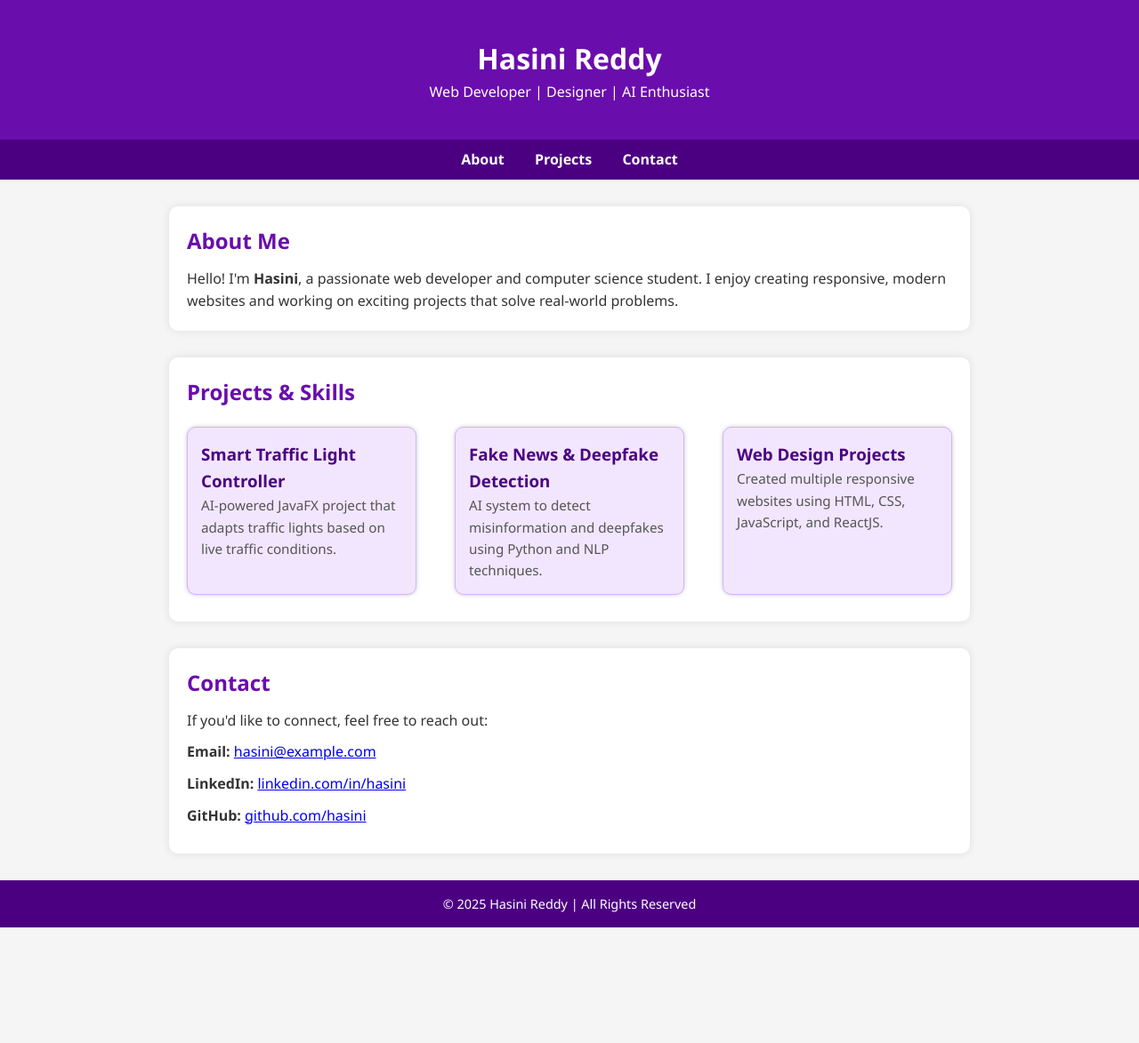
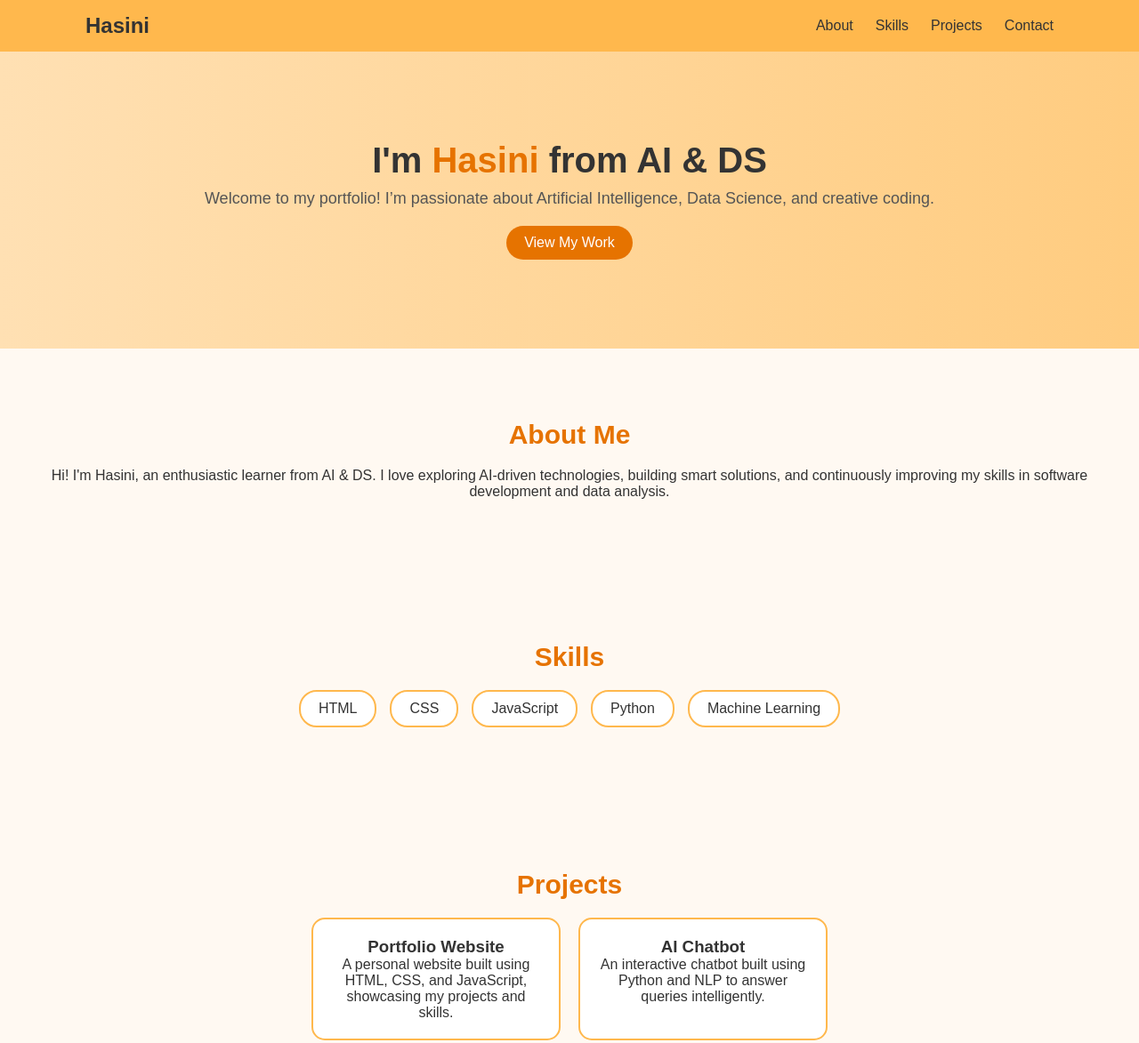
Before and after one commit to yannahasinireddy17/portfolio-hasini, a plain HTML site: page index.html in a window 1280 px wide. Shown: the top 1173 px of the page at 89% size. Before the commit the page ends 1043 px from the top, so only its background shows below. Drawn offline with Linux system fonts and the light colour scheme.

Commit message:
updated about info and design

```diff
--- a/index.html
+++ b/index.html
@@ -3,71 +3,80 @@
 <head>
   <meta charset="UTF-8">
   <meta name="viewport" content="width=device-width, initial-scale=1.0">
-  <title>Hasini Reddy | Portfolio</title>
+  <title>Hasini | Portfolio</title>
   <link rel="stylesheet" href="style.css">
 </head>
-
 <body>
-  <!-- Header Section -->
+  <!-- ===== HEADER ===== -->
   <header>
-    <h1>Hasini Reddy</h1>
-    <p>Web Developer | Designer | AI Enthusiast</p>
+    <nav>
+      <h2 class="logo">Hasini</h2>
+      <ul class="nav-links">
+        <li><a href="#about">About</a></li>
+        <li><a href="#skills">Skills</a></li>
+        <li><a href="#projects">Projects</a></li>
+        <li><a href="#contact">Contact</a></li>
+      </ul>
+    </nav>
   </header>
 
-  <!-- Navigation -->
-  <nav>
-    <ul>
-      <li><a href="#about">About</a></li>
-      <li><a href="#projects">Projects</a></li>
-      <li><a href="#contact">Contact</a></li>
-    </ul>
-  </nav>
+  <!-- ===== HERO SECTION ===== -->
+  <section class="hero">
+    <div class="hero-text">
+      <h1>I'm <span>Hasini</span> from AI & DS</h1>
+      <p>Welcome to my portfolio! I’m passionate about Artificial Intelligence, Data Science, and creative coding.</p>
+      <a href="#projects" class="btn">View My Work</a>
+    </div>
+  </section>
 
-  <!-- About Section -->
-  <section id="about">
+  <!-- ===== ABOUT SECTION ===== -->
+  <section id="about" class="section">
     <h2>About Me</h2>
     <p>
-      Hello! I'm <strong>Hasini</strong>, a passionate web developer and computer science student.
-      I enjoy creating responsive, modern websites and working on exciting projects that solve real-world problems.
+      Hi! I'm Hasini, an enthusiastic learner from AI & DS. I love exploring AI-driven technologies,
+      building smart solutions, and continuously improving my skills in software development and data analysis.
     </p>
   </section>
 
-  <!-- Projects Section -->
-  <section id="projects">
-    <h2>Projects & Skills</h2>
-    <div class="projects">
-      <div class="card">
-        <h3>Smart Traffic Light Controller</h3>
-        <p>AI-powered JavaFX project that adapts traffic lights based on live traffic conditions.</p>
+  <!-- ===== SKILLS SECTION ===== -->
+  <section id="skills" class="section">
+    <h2>Skills</h2>
+    <div class="skills-container">
+      <div class="skill">HTML</div>
+      <div class="skill">CSS</div>
+      <div class="skill">JavaScript</div>
+      <div class="skill">Python</div>
+      <div class="skill">Machine Learning</div>
+    </div>
+  </section>
+
+  <!-- ===== PROJECTS SECTION ===== -->
+  <section id="projects" class="section">
+    <h2>Projects</h2>
+    <div class="projects-container">
+      <div class="project-card">
+        <h3>Portfolio Website</h3>
+        <p>A personal website built using HTML, CSS, and JavaScript, showcasing my projects and skills.</p>
       </div>
-      <div class="card">
-        <h3>Fake News & Deepfake Detection</h3>
-        <p>AI system to detect misinformation and deepfakes using Python and NLP techniques.</p>
-      </div>
-      <div class="card">
-        <h3>Web Design Projects</h3>
-        <p>Created multiple responsive websites using HTML, CSS, JavaScript, and ReactJS.</p>
+      <div class="project-card">
+        <h3>AI Chatbot</h3>
+        <p>An interactive chatbot built using Python and NLP to answer queries intelligently.</p>
       </div>
     </div>
   </section>
 
-  <!-- Contact Section -->
-  <section id="contact">
-    <h2>Contact</h2>
-    <p>If you'd like to connect, feel free to reach out:</p>
-    <ul>
-      <li><strong>Email:</strong> <a href="mailto:hasini@example.com">hasini@example.com</a></li>
-      <li><strong>LinkedIn:</strong> <a href="https://linkedin.com" target="_blank">linkedin.com/in/hasini</a></li>
-      <li><strong>GitHub:</strong> <a href="https://github.com" target="_blank">github.com/hasini</a></li>
-    </ul>
+  <!-- ===== CONTACT SECTION ===== -->
+  <section id="contact" class="section">
+    <h2>Contact Me</h2>
+    <p>Email: <a href="mailto:hasini@example.com">hasini@example.com</a></p>
+    <p>GitHub: <a href="https://github.com/yannahasinireddy17" target="_blank">yannahasinireddy17</a></p>
   </section>
 
-  <!-- Footer -->
+  <!-- ===== FOOTER ===== -->
   <footer>
-    <p>© 2025 Hasini Reddy | All Rights Reserved</p>
+    <p>© 2025 Hasini | All Rights Reserved</p>
   </footer>
 
-  <!-- JavaScript File -->
   <script src="script.js"></script>
 </body>
 </html>
--- a/style.css
+++ b/style.css
@@ -1,110 +1,161 @@
-/* General Reset */
 * {
   margin: 0;
   padding: 0;
   box-sizing: border-box;
+  font-family: "Poppins", sans-serif;
 }
 
-/* Body Styling */
 body {
-  font-family: 'Segoe UI', Arial, sans-serif;
-  line-height: 1.6;
-  background-color: #f5f5f5;
+  background-color: #fff9f2;
+  color: #333;
+  scroll-behavior: smooth;
+}
+
+/* ===== NAVBAR ===== */
+header {
+  background-color: #ffb84d;
+  padding: 15px 0;
+  position: sticky;
+  top: 0;
+  z-index: 100;
+}
+
+nav {
+  display: flex;
+  justify-content: space-between;
+  align-items: center;
+  width: 85%;
+  margin: auto;
+}
+
+.logo {
+  font-size: 24px;
+  font-weight: bold;
+}
+
+.nav-links {
+  list-style: none;
+  display: flex;
+  gap: 25px;
+}
+
+.nav-links a {
+  text-decoration: none;
+  color: #333;
+  font-weight: 500;
+  transition: color 0.3s ease;
+}
+
+.nav-links a:hover {
+  color: #fff;
+}
+
+/* ===== HERO ===== */
+.hero {
+  background: linear-gradient(to right, #ffe0b3, #ffcc80);
+  text-align: center;
+  padding: 100px 20px;
+}
+
+.hero h1 {
+  font-size: 40px;
   color: #333;
 }
 
-/* Header */
-header {
-  background-color: #6a0dad;
-  color: white;
-  text-align: center;
-  padding: 40px 20px;
+.hero span {
+  color: #e67300;
 }
 
-/* Navigation */
-nav {
-  background-color: #4b0082;
-  text-align: center;
-  padding: 10px 0;
-}
-
-nav ul {
-  list-style: none;
-}
-
-nav ul li {
-  display: inline-block;
-  margin: 0 15px;
-}
-
-nav ul li a {
-  color: white;
-  text-decoration: none;
-  font-weight: bold;
-}
-
-nav ul li a:hover {
-  color: #ffd700;
-}
-
-/* Sections */
-section {
-  background: white;
-  margin: 30px auto;
-  padding: 20px;
-  border-radius: 10px;
-  width: 90%;
-  max-width: 900px;
-  box-shadow: 0 0 10px rgba(0, 0, 0, 0.1);
-}
-
-h2 {
-  color: #6a0dad;
-  margin-bottom: 10px;
-}
-
-/* Projects */
-.projects {
-  display: flex;
-  flex-wrap: wrap;
-  justify-content: space-between;
-}
-
-.card {
-  background-color: #f2e6ff;
-  border: 1px solid #d1b3ff;
-  border-radius: 10px;
-  width: 30%;
-  padding: 15px;
-  margin: 10px 0;
-  box-shadow: 0 0 5px rgba(0, 0, 0, 0.2);
-}
-
-.card h3 {
-  color: #4b0082;
-}
-
-.card p {
-  font-size: 0.95rem;
+.hero p {
+  margin-top: 10px;
+  font-size: 18px;
   color: #555;
 }
 
-/* Contact Section */
-#contact ul {
-  list-style: none;
-  padding-left: 0;
+.btn {
+  display: inline-block;
+  margin-top: 20px;
+  background-color: #e67300;
+  color: white;
+  padding: 10px 20px;
+  border-radius: 25px;
+  text-decoration: none;
+  transition: 0.3s;
 }
 
-#contact li {
-  margin: 10px 0;
+.btn:hover {
+  background-color: #cc6600;
 }
 
-/* Footer */
+/* ===== SECTIONS ===== */
+.section {
+  text-align: center;
+  padding: 80px 20px;
+}
+
+.section h2 {
+  font-size: 30px;
+  color: #e67300;
+  margin-bottom: 20px;
+}
+
+/* ===== SKILLS ===== */
+.skills-container {
+  display: flex;
+  flex-wrap: wrap;
+  justify-content: center;
+  gap: 15px;
+}
+
+.skill {
+  background-color: #fff;
+  border: 2px solid #ffb84d;
+  padding: 10px 20px;
+  border-radius: 20px;
+  transition: transform 0.3s ease;
+}
+
+.skill:hover {
+  transform: scale(1.1);
+}
+
+/* ===== PROJECTS ===== */
+.projects-container {
+  display: flex;
+  flex-wrap: wrap;
+  justify-content: center;
+  gap: 20px;
+}
+
+.project-card {
+  background-color: #fff;
+  border: 2px solid #ffb84d;
+  border-radius: 15px;
+  padding: 20px;
+  width: 280px;
+  transition: transform 0.3s ease, box-shadow 0.3s ease;
+}
+
+.project-card:hover {
+  transform: translateY(-5px);
+  box-shadow: 0 4px 10px rgba(0, 0, 0, 0.1);
+}
+
+/* ===== CONTACT ===== */
+#contact a {
+  color: #e67300;
+  text-decoration: none;
+}
+
+#contact a:hover {
+  text-decoration: underline;
+}
+
+/* ===== FOOTER ===== */
 footer {
-  background-color: #4b0082;
-  color: white;
+  background-color: #ffb84d;
   text-align: center;
-  padding: 15px 0;
-  margin-top: 30px;
-  font-size: 0.9rem;
+  padding: 15px;
+  color: #333;
+  font-weight: 500;
 }
```
Also changed, not shown: 1 other file.
